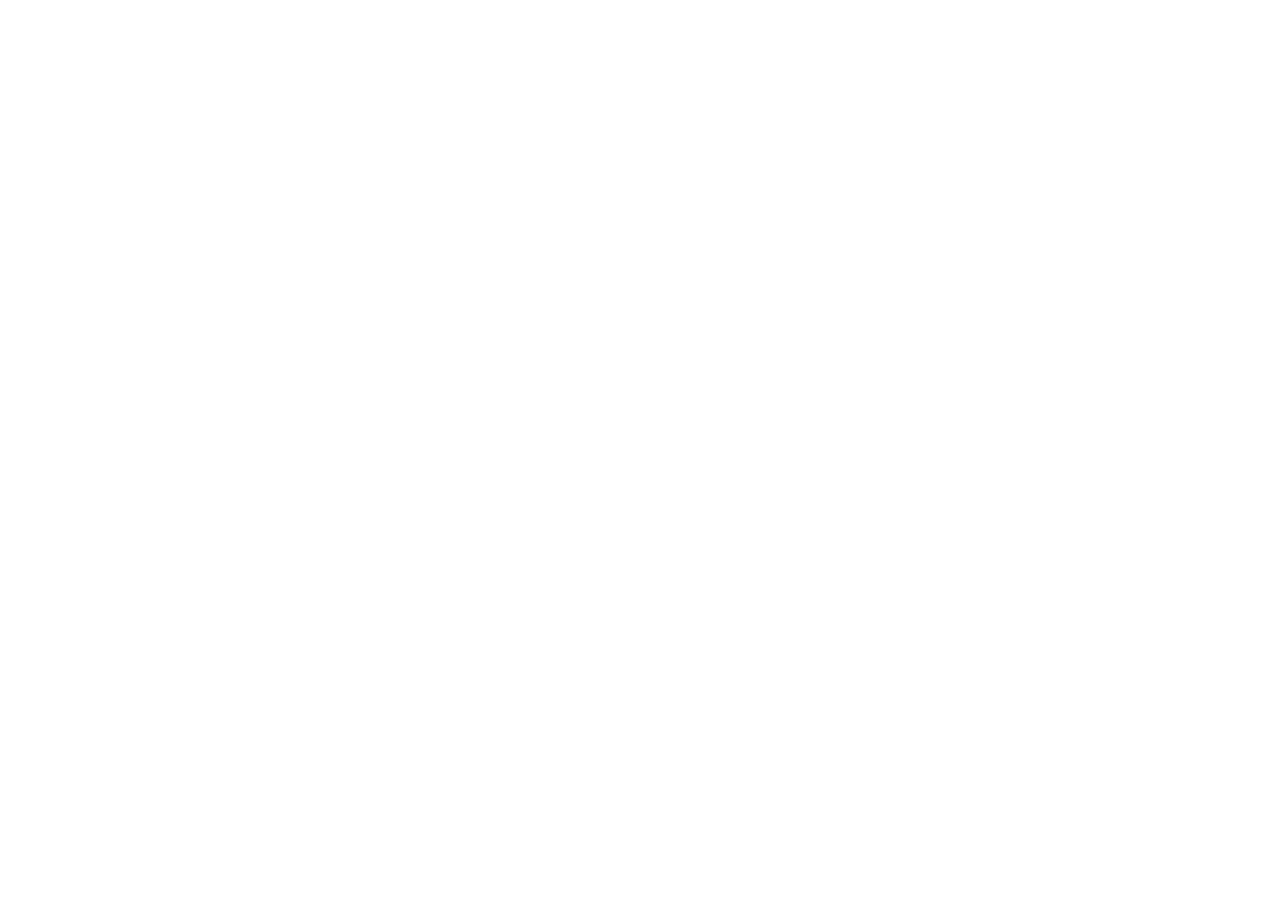
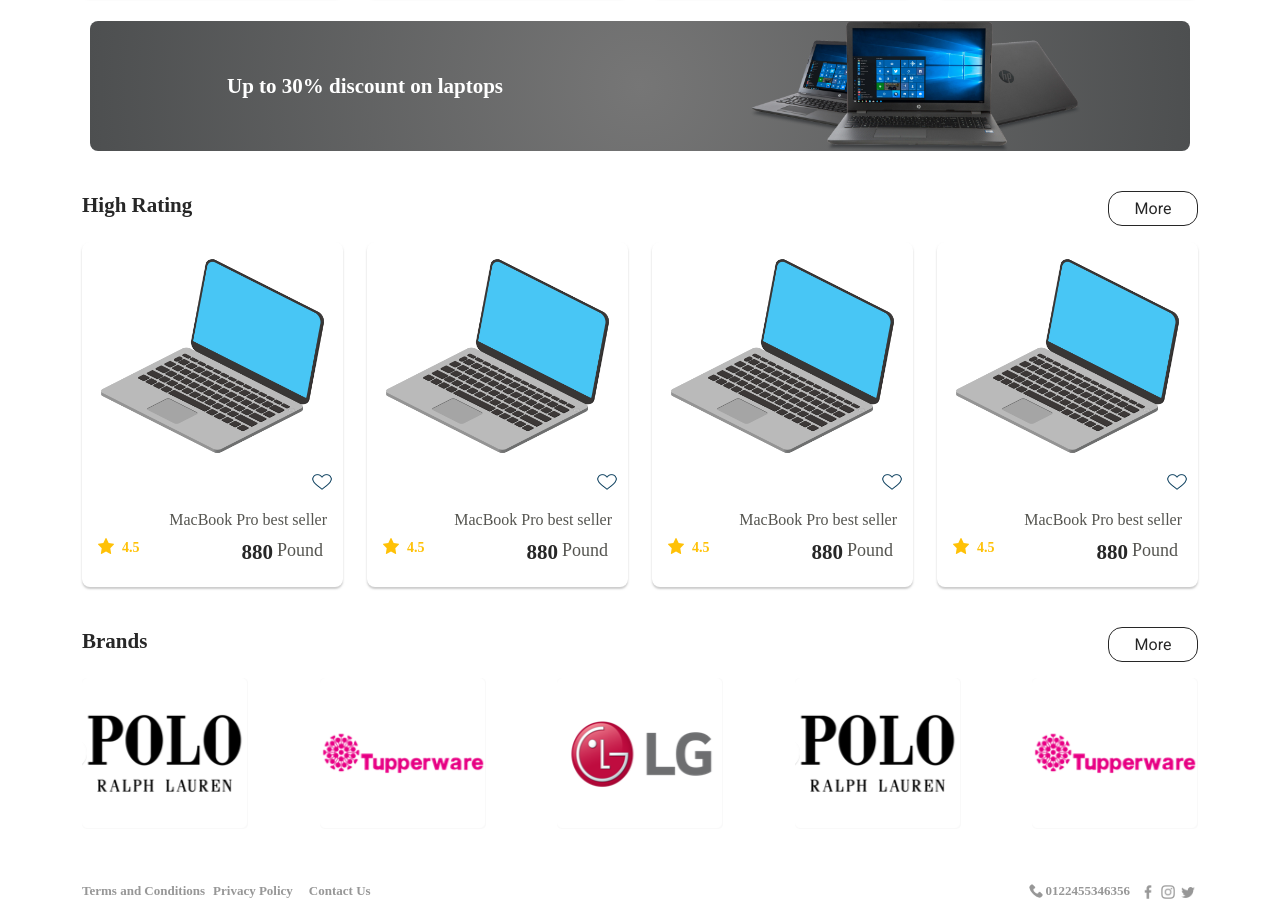
Before and after one commit to mohamedeld/ecommerce-react, a React (Vite) app: page / in a window 1280 px wide. Shown: the part 1070-1987 px from the top of the page. Before the commit the page ends 800 px from the top, so only its background shows below. Built offline with nearby package versions, Linux system fonts and the light colour scheme.

Commit message:
finish home page

```diff
--- /dev/null
+++ b/src/components/Brand/BrandCard.jsx
@@ -0,0 +1,22 @@
+import React from 'react'
+import { Card, Col } from 'react-bootstrap'
+
+const BrandCard = ({img}) => {
+  return (
+    <>
+        <Col xs = '6' sm='6' md='4' lg='2' className='my-2 d-flex justify-content-around'>
+            <Card className='my-1' style={{
+                width:"100%",
+                height:"151px",
+                borderRadius:"8px",
+                border:"none",
+                backgroundColor:"#fff"
+            }}>
+                <Card.Img style={{width:"100%",height:"151px"}} src={img}/>
+            </Card>
+        </Col>
+    </>
+  )
+}
+
+export default BrandCard
--- /dev/null
+++ b/src/components/Brand/BrandCardContainer.jsx
@@ -0,0 +1,25 @@
+import React from 'react'
+import SubTitle from '../Common/SubTitle'
+import BrandCard from './BrandCard'
+import { Container, Row } from 'react-bootstrap'
+import brand1 from "../../assets/images/brand1.png";
+import brand2 from "../../assets/images/brand2.png";
+import brand3 from "../../assets/images/brand3.png";
+const BrandCardContainer = ({title,btntitle}) => {
+  return (
+    <>
+        <Container>
+        <SubTitle title={title} btntitle={btntitle}/>
+        <Row className="my-1 d-flex justify-content-between">
+        <BrandCard img={brand1} />
+        <BrandCard img={brand2} />
+        <BrandCard img={brand3} />
+        <BrandCard img={brand1} />
+        <BrandCard img={brand2} />
+        </Row>
+        </Container>
+    </>
+  )
+}
+
+export default BrandCardContainer
--- /dev/null
+++ b/src/components/Category/CategoryCard.jsx
@@ -0,0 +1,18 @@
+import { Col } from "react-bootstrap"
+
+const CategoryCard = ({img,background,title,index}) => {
+  return (
+    <>
+        <Col xs="6" sm="6" md="4" lg="2" className="my-4 d-flex justify-content-around align-items-center" key={index}>
+            <div className="allCard mb-3">
+                <div className="category-card" style={{backgroundColor:`${background}`}}>{" "}
+                </div>
+                <img src={img} alt="category" style={{height:"120px", objectFit:"cover"}}/>
+                <p className="category-card-text my-2">{title}</p>
+            </div>
+        </Col>
+    </>
+  )
+}
+
+export default CategoryCard
--- /dev/null
+++ b/src/components/Common/Footer.jsx
@@ -0,0 +1,41 @@
+import { Container,Col,Row } from "react-bootstrap";
+import phone from "../../assets/images/phone.png";
+import facebook from "../../assets/images/facebook.png";
+import instagram from "../../assets/images/instagram.png";
+import twitter from "../../assets/images/twitter.png";
+const Footer = () => {
+  return (
+    <>
+        <div className="footer-background footer mt-3 pt-2" style={{ maxHeight: "50px" }}>
+            <Container className="">
+                <Row className="d-flex justify-content-between align-items-center">
+                    <Col sm="6" className="d-flex align-items-center ">
+                        <div className="footer-shroot ">Terms and Conditions</div>
+                        <div className="footer-shroot mx-2">Privacy Policy</div>
+                        <div className="footer-shroot mx-2">Contact Us</div>
+                    </Col>
+                    <Col
+                        sm="6"
+                        className="d-flex justify-content-end align-items-center ">
+                        <div className="d-flex pt-3 mx-2">
+                            <img width="20px" height="20px" src={phone} alt="" />
+                            <p className="footer-phone">0122455346356</p>
+                        </div>
+                        <div style={{ cursor: "pointer" }}>
+                            <img width="20px" height="20px" src={facebook} alt="" />
+                        </div>
+                        <div style={{ cursor: "pointer" }} className="">
+                            <img width="20px" height="20px" src={instagram} alt="" />
+                        </div>
+                        <div style={{ cursor: "pointer" }} className="">
+                            <img width="20px" height="20px" src={twitter} alt="" />
+                        </div>
+                    </Col>
+                </Row>
+            </Container>
+        </div>
+    </>
+  )
+}
+
+export default Footer
--- /dev/null
+++ b/src/components/Common/SubTitle.jsx
@@ -0,0 +1,15 @@
+
+const SubTitle = ({title,btntitle}) => {
+  return (
+    <>
+        <div className="d-flex justify-content-between pt-4">
+            <div className="sub-title">{title}</div>
+            {btntitle?(
+                <div className="shopping-now">{btntitle}</div>
+            ):null}
+        </div>
+    </>
+  )
+}
+
+export default SubTitle
--- /dev/null
+++ b/src/components/Home/Discount.jsx
@@ -0,0 +1,23 @@
+import { Col, Container,Row } from "react-bootstrap"
+import labtops from "../../assets/images/laptops.png";
+const Discount = ({title}) => {
+  return (
+    <>
+        <Container>
+            <Row className="discount-backcolor my-3 mx-2 d-flex text-center align-items-center" >
+                <Col sm="6">
+                    <div className="discount-title">
+                        {title}
+                    </div>
+                </Col>
+                <Col sm="6">
+                    <img className="discount-img" src={labtops} alt="labtops" />
+                </Col>
+            </Row>
+        </Container>
+
+    </>
+  )
+}
+
+export default Discount
--- /dev/null
+++ b/src/components/Home/HomeCategory.jsx
@@ -0,0 +1,35 @@
+import { Container,Row } from "react-bootstrap"
+import SubTitle from "../Common/SubTitle"
+import CategoryCard from "../Category/CategoryCard"
+import sale from '../../assets/images/sale.png';
+import clothe from '../../assets/images/clothe.png';
+import cat2 from '../../assets/images/cat2.png';
+import labtop from '../../assets/images/labtop.png';
+import pic from '../../assets/images/pic.png';
+import { useState } from "react";
+
+const HomeCategory = () => {
+    const [categories,setCategories] = useState([
+        {img:labtop,background:"#f4dba4",title:"PC"},
+        {img:sale,background:"#f4dba4",title:"SALE"},
+        {img:clothe,background:"#0034ff",title:"Clothes"},
+        {img:cat2,background:"#f4dba4",title:"PC"},
+        {img:pic,background:"#ff6262",title:"PC"},
+    ])
+  return (
+    <>
+        <Container>
+            <SubTitle title={"Categories"} btntitle={"more"}/>
+            <Row className="my-2 d-flex justify-content-between align-items-center">
+            {
+                categories.map((category,index)=>(
+                    <CategoryCard img={category.img} background={category.background} title={category.title} index={index}/>
+                ))
+            }
+            </Row>
+        </Container>
+    </>
+  )
+}
+
+export default HomeCategory
--- /dev/null
+++ b/src/components/Products/ProductCart.jsx
@@ -0,0 +1,65 @@
+import { Card, Col } from "react-bootstrap";
+import favoff from "../../assets/images/fav-off.png";
+import rate from "../../assets/images/rate.png";
+import prod1 from "../../assets/images/prod1.png";
+const ProductCart = () => {
+  return (
+    <>
+      <Col xs="6" sm="6" md="4" lg="3" className="d-flex">
+        <Card
+          className="my-2"
+          style={{
+            width: "100%",
+            height: "345px",
+            borderRadius: "8px",
+            border: "none",
+            backgroundColor: "#FFFFFF",
+            boxShadow: "0 2px 2px 0 rgba(151,151,151,0.5)",
+          }}
+        >
+          {/* <Link to="/products/:id" style={{ textDecoration: 'none' }}>
+    </Link> */}
+    <Card.Img style={{ height: "228px", width: "100%" }} src={prod1} />
+          <div className="d-flex justify-content-end mx-2">
+            <img
+              src={favoff}
+              alt=""
+              className="text-center"
+              style={{
+                height: "24px",
+                width: "26px",
+              }}
+            />
+          </div>
+          <Card.Body>
+            <Card.Title>
+              <div className="card-title">
+                MacBook Pro best seller
+              </div>
+            </Card.Title>
+            <Card.Text>
+              <div className="d-flex justify-content-between ">
+                <div className="d-flex">
+                  <img
+                    className=""
+                    src={rate}
+                    alt=""
+                    height="16px"
+                    width="16px"
+                  />
+                  <div className="card-rate mx-2">4.5</div>
+                </div>
+                <div className="d-flex">
+                  <div className="card-price">880</div>
+                  <div className="card-currency mx-1">Pound</div>
+                </div>
+              </div>
+            </Card.Text>
+          </Card.Body>
+        </Card>
+      </Col>
+    </>
+  );
+};
+
+export default ProductCart;
--- /dev/null
+++ b/src/components/Products/ProductCartContainer.jsx
@@ -0,0 +1,22 @@
+import { Container,Row } from "react-bootstrap"
+import SubTitle from "../Common/SubTitle"
+import ProductCart from "./ProductCart"
+
+const ProductCartContainer = ({title,btntitle}) => {
+  return (
+    <>
+       <Container>
+       <SubTitle title={title} btntitle={btntitle} />
+       <Row className="my-2 d-flex justify-content-between align-items-center">
+       <ProductCart/>
+        <ProductCart/>
+        <ProductCart/>
+        <ProductCart/>
+       </Row>
+
+       </Container>
+    </>
+  )
+}
+
+export default ProductCartContainer
--- a/src/index.css
+++ b/src/index.css
@@ -28,7 +28,7 @@
   font-size: 12px;
   font-weight: bold;
 }
-.sub-tile {
+.sub-title {
   color: #272727;
   font-family: Almarai;
   font-size: 21px;
@@ -168,7 +168,7 @@
   letter-spacing: 0;
   line-height: 39px;
 }
-.dicount-img {
+.discount-img {
   max-height: 130px;
   max-width: 80%;
 }
--- a/src/pages/Home/HomePage.jsx
+++ b/src/pages/Home/HomePage.jsx
@@ -1,11 +1,22 @@
+import BrandCardContainer from "../../components/Brand/BrandCardContainer"
+import Footer from "../../components/Common/Footer"
 import NavBarLogin from "../../components/Common/NavBarLogin"
+import Discount from "../../components/Home/Discount"
+import HomeCategory from "../../components/Home/HomeCategory"
 import Slider from "../../components/Home/Slider"
+import ProductCartContainer from "../../components/Products/ProductCartContainer"
 
 const HomePage = () => {
   return (
     <>
         <NavBarLogin/>
         <Slider/>
+        <HomeCategory/>
+        <ProductCartContainer title={"Best Seller"} btntitle={"More"}/>
+        <Discount title={"Up to 30% discount on laptops"}/>
+        <ProductCartContainer title={"High Rating"} btntitle={"More"}/>
+        <BrandCardContainer title={"Brands"} btntitle={"More"}/>
+        <Footer/>
     </>
   )
 }
```
